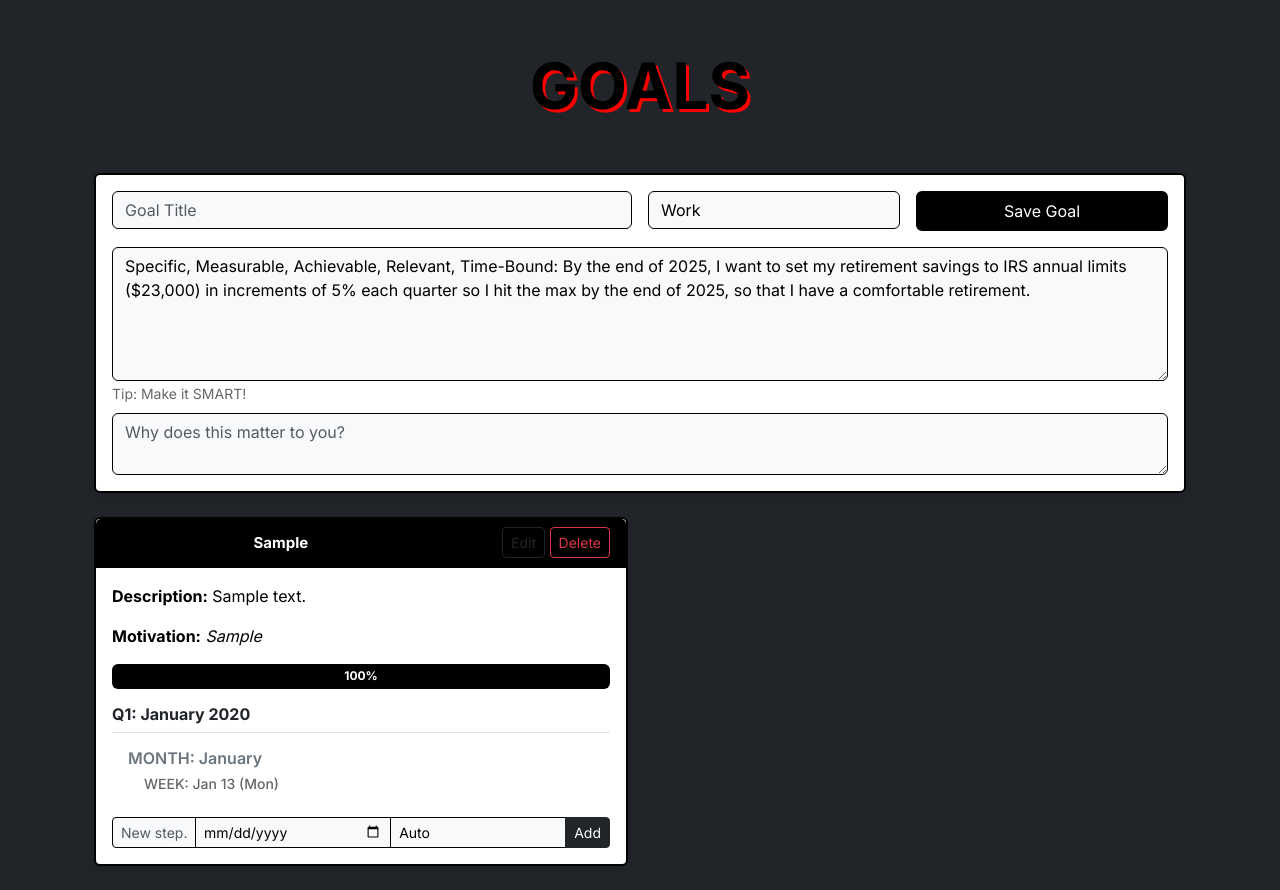
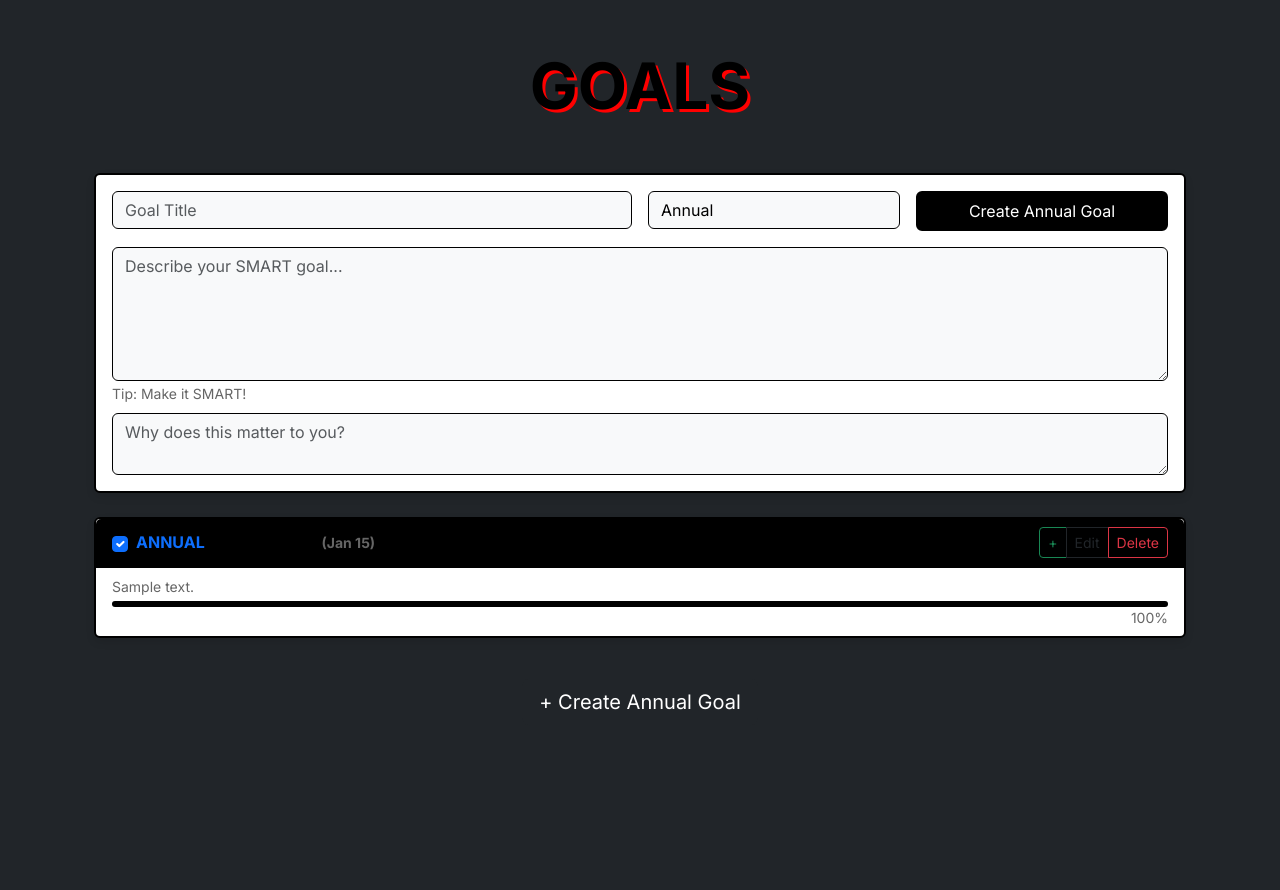
Before and after one commit to wmfmorgan/WFM-planner, a Flask app: page /goals in a window 1280 px wide. Shown: the part 65-955 px from the top of the page. After the commit the page ends 775 px from the top, so only its background shows below. Run offline with Flask 3, Linux system fonts and the light colour scheme; tables that the repository leaves empty hold one stand-in row (values such as "Sample post").

Commit message:
MVP2 Nested Goals v1

```diff
--- a/app/forms.py
+++ b/app/forms.py
@@ -19,11 +19,13 @@ SMART_EXAMPLE = (
 
 class GoalForm(FlaskForm):
     title = StringField('Goal Title', validators=[DataRequired()])
-    type = SelectField('Goal Type', choices=GOAL_TYPES, validators=[DataRequired()])
-    description = TextAreaField(
-        'Goal Description',
-        validators=[DataRequired()],
-        default=SMART_EXAMPLE  # DEFAULT TEXT HERE
-    )
-    motivation = TextAreaField('Goal Motivation')
-    submit = SubmitField('Save Goal')
+    type = SelectField('Goal Type', choices=[
+        ('annual', 'Annual'),
+        ('quarter', 'Quarter'),
+        ('month', 'Month'),
+        ('week', 'Week'),
+        ('day', 'Day')
+    ], validators=[DataRequired()])
+    description = TextAreaField('Description', validators=[DataRequired()])
+    motivation = TextAreaField('Motivation')
+    submit = SubmitField('Create Annual Goal')
--- a/app/routes.py
+++ b/app/routes.py
@@ -1,7 +1,7 @@
 # app/routes.py
 from flask import Blueprint, render_template, request, jsonify
 from . import db
-from .models import Goal, Step
+from .models import Goal
 from .forms import GoalForm
 from datetime import datetime
 
@@ -24,100 +24,72 @@ def goals():
         db.session.add(goal)
         db.session.commit()
         return jsonify({'status': 'success', 'goal_id': goal.id})
-    goals = Goal.query.all()
+
+    goals = Goal.query.filter_by(parent_id=None).all()  # Root goals only
     return render_template('goals.html', goals=goals, form=form)
 
-@bp.route('/api/goal/<int:goal_id>/step', methods=['POST'])
-def add_step(goal_id):
+# ADD SUB-GOAL (STEP = GOAL)
+@bp.route('/api/goal/<int:parent_id>/subgoal', methods=['POST'])
+def add_subgoal(parent_id):
+    parent = Goal.query.get_or_404(parent_id)
     data = request.json
-    title = data.get('title')
-    due_date_str = data.get('due_date')
-    step_type = data.get('step_type', 'auto')
-
-    if not title:
-        return jsonify({'status': 'error', 'message': 'Title required'}), 400
 
     due_date = None
-    if due_date_str:
+    if data.get('due_date'):
         try:
-            due_date = datetime.strptime(due_date_str, '%Y-%m-%d').date()
+            due_date = datetime.strptime(data['due_date'], '%Y-%m-%d').date()
         except ValueError:
             return jsonify({'status': 'error', 'message': 'Invalid date'}), 400
 
-    step = Step(title=title, due_date=due_date, goal_id=goal_id)
-    if step_type != 'auto':
-        step._type = step_type
-    step.save()
+    subgoal = Goal(
+        title=data['title'],
+        type=data.get('type', 'task'),
+        description=data.get('description', ''),
+        motivation=data.get('motivation', ''),
+        due_date=due_date,
+        parent_id=parent_id
+    )
+    db.session.add(subgoal)
+    db.session.commit()
 
     return jsonify({
         'status': 'success',
-        'step_id': step.id,
-        'step_type': step.step_type
+        'goal_id': subgoal.id,
+        'level': subgoal.level()
     })
 
-@bp.route('/api/step/<int:step_id>/toggle', methods=['POST'])
-def toggle_step(step_id):
-    step = Step.query.get_or_404(step_id)
-    step.completed = not step.completed
+# TOGGLE COMPLETION
+@bp.route('/api/goal/<int:goal_id>/toggle', methods=['POST'])
+def toggle_goal(goal_id):
+    goal = Goal.query.get_or_404(goal_id)
+    goal.completed = not goal.completed
     db.session.commit()
     return jsonify({
         'status': 'success',
-        'completed': step.completed,
-        'progress': step.goal.progress()
+        'completed': goal.completed,
+        'progress': goal.progress()
     })
 
-
-# app/routes.py — ADD THESE ROUTES
-
+# DELETE GOAL (AND ALL CHILDREN)
 @bp.route('/api/goal/<int:goal_id>', methods=['DELETE'])
 def delete_goal(goal_id):
     goal = Goal.query.get_or_404(goal_id)
     db.session.delete(goal)
     db.session.commit()
-    return jsonify({'status': 'success', 'message': 'Goal deleted'})
+    return jsonify({'status': 'success'})
 
+# EDIT GOAL
 @bp.route('/api/goal/<int:goal_id>', methods=['PUT'])
 def edit_goal(goal_id):
     goal = Goal.query.get_or_404(goal_id)
     data = request.json
     goal.title = data.get('title', goal.title)
-    goal.type = data.get('type', goal.type)
     goal.description = data.get('description', goal.description)
     goal.motivation = data.get('motivation', goal.motivation)
+    if data.get('due_date'):
+        try:
+            goal.due_date = datetime.strptime(data['due_date'], '%Y-%m-%d').date()
+        except:
+            goal.due_date = None
     db.session.commit()
     return jsonify({'status': 'success'})
-
-# app/routes.py
-@bp.route('/api/step/<int:step_id>', methods=['DELETE'])
-def delete_step(step_id):
-    step = Step.query.get_or_404(step_id)
-    db.session.delete(step)
-    db.session.commit()
-    return jsonify({'status': 'success', 'message': 'Step deleted'}), 200
-
-@bp.route('/api/step/<int:step_id>', methods=['PUT'])
-def edit_step(step_id):
-    step = Step.query.get_or_404(step_id)
-    data = request.json
-    step.title = data.get('title', step.title)
-    due_date_str = data.get('due_date')
-    step_type = data.get('step_type', 'auto')
-
-    if due_date_str:
-        try:
-            step.due_date = datetime.strptime(due_date_str, '%Y-%m-%d').date()
-        except:
-            step.due_date = None
-    else:
-        step.due_date = None
-
-    if step_type != 'auto':
-        step._type = step_type
-    else:
-        step._type = get_step_type(step.due_date) if step.due_date else 'day'
-
-    db.session.commit()
-    return jsonify({
-        'status': 'success',
-        'step_type': step.step_type
-    })
--- a/app/static/js/autosave.js
+++ b/app/static/js/autosave.js
@@ -307,6 +307,26 @@ document.addEventListener('DOMContentLoaded', function () {
         setTimeout(() => location.reload(), 300);
     }
 
+        goalsContainer.addEventListener('click', function (e) {
+        if (e.target.classList.contains('add-subgoal')) {
+            const parentId = e.target.dataset.parentId;
+            const title = prompt('Sub-goal title:');
+            if (!title) return;
+
+            const due_date = prompt('Due date (YYYY-MM-DD):') || null;
+
+            fetch(`/api/goal/${parentId}/subgoal`, {
+                method: 'POST',
+                headers: { 'Content-Type': 'application/json' },
+                body: JSON.stringify({ title, due_date })
+            })
+            .then(() => {
+                showToast('Sub-goal added!');
+                location.reload();
+            });
+        }
+    });
+
     console.log('AUTOSAVE.JS LOADED — READY TO DOMINATE!');
 
 });
--- a/app/templates/goal_card.html
+++ b/app/templates/goal_card.html
@@ -1,127 +1,76 @@
 <!-- app/templates/goal_card.html -->
-<div class="col-md-6 mb-4">
-    <div class="card border-dark shadow-sm h-100" data-goal-id="{{ goal.id }}">
-        <div class="card-header d-flex justify-content-between align-items-center">
-            <h5 class="mb-0">
+{% macro render_goal(goal, depth=0) %}
+    <div class="goal-node mb-3" style="margin-left: {{ depth * 25 }}px;">
+        <div class="card border-dark shadow-sm">
+            <div class="card-header bg-light d-flex justify-content-between align-items-center py-2">
+                <div class="d-flex align-items-center flex-grow-1">
+                    <input type="checkbox"
+                           class="form-check-input complete-goal me-2"
+                           data-goal-id="{{ goal.id }}"
+                           {% if goal.progress() == 100 %}checked{% endif %}>
+                    <h6 class="mb-0 fw-bold">
+                        <span class="text-uppercase text-primary">{{ goal.level() }}</span>:
                         <span class="goal-title">{{ goal.title }}</span>
-                <small class="badge bg-dark ms-2">{{ goal.type }}</small>
-            </h5>
-            <div>
-                <button class="btn btn-sm btn-outline-dark edit-goal">Edit</button>
-                <button class="btn btn-sm btn-outline-danger delete-goal">Delete</button>
+                        {% if goal.due_date %}
+                            <small class="text-muted ms-2">
+                                ({{ goal.due_date.strftime('%b %d') }}{% if goal.level() == 'week' %} Mon{% endif %})
+                            </small>
+                        {% endif %}
+                    </h6>
+                </div>
+                <div class="btn-group btn-group-sm">
+                    <button class="btn btn-outline-success add-subgoal"
+                            data-parent-id="{{ goal.id }}"
+                            title="Add Sub-Goal">
+                        +
+                    </button>
+                    <button class="btn btn-outline-dark edit-goal"
+                            data-goal-id="{{ goal.id }}"
+                            title="Edit">
+                        Edit
+                    </button>
+                    <button class="btn btn-outline-danger delete-goal"
+                            data-goal-id="{{ goal.id }}"
+                            title="Delete">
+                        Delete
+                    </button>
                 </div>
             </div>
-        <div class="card-body">
-            <p><strong>Description:</strong> {{ goal.description }}</p>
-            {% if goal.motivation %}
-                <p><strong>Motivation:</strong> <em>{{ goal.motivation }}</em></p>
+            <div class="card-body py-2 px-3">
+                {% if goal.description %}
+                    <p class="small text-muted mb-1">{{ goal.description }}</p>
                 {% endif %}
-
-        <!-- Overall Progress — BULLETPROOF -->
-        <div class="progress mb-3" style="height: 25px;">
-            <div class="progress-bar bg-dark text-white fw-bold no-svg-inject"
-                role="progressbar"
+                <div class="progress" style="height: 6px;">
+                    <div class="progress-bar bg-dark"
                          style="width: {{ goal.progress() }}%"
-                aria-valuenow="{{ goal.progress() }}"
-                aria-valuemin="0" aria-valuemax="100">
-                {{ goal.progress() }}%
+                         role="progressbar">
+                    </div>
+                </div>
+                <small class="text-muted float-end">{{ goal.progress() }}%</small>
             </div>
         </div>
 
-            <!-- FULL NESTED CARD HIERARCHY -->
-            <div class="steps-container">
-                {% if goal.nested_steps() %}
-                    {% for q_date, months in goal.nested_steps().items() %}
-                        <div class="mb-4">
-                            <h6 class="fw-bold text-dark mb-3 border-bottom pb-2">
-                                Q{{ ((q_date.month-1)//3)+1 }}: {{ q_date.strftime('%B %Y') }}
-                            </h6>
-                            {% for m_date, weeks in months.items() %}
-                                <div class="mb-3 ms-3">
-                                    <h6 class="fw-semibold text-secondary mb-2">
-                                        MONTH: {{ m_date.strftime('%B') }}
-                                    </h6>
-                                    {% for w_date, day_steps in weeks.items() %}
-                                        <div class="mb-2 ms-3">
-                                            <h6 class="fw-medium text-muted small mb-2">
-                                                WEEK: {{ w_date.strftime('%b %d') }} (Mon)
-                                            </h6>
-                                            <!-- DAY STEPS (SORTED BY DATE) -->
-                                            {% set sorted_days = day_steps|list %}
-                                            {% for step in sorted_days|sort(attribute='due_date') %}
-                                                {% if step.step_type == 'day' %}
-                                                    <div class="mb-2">
-                                                        <div class="card border-dark step-card" data-step-id="{{ step.id }}">
-                                                            <div class="card-body p-3 d-flex justify-content-between align-items-start">
-                                                                <div class="form-check flex-grow-1">
-                                                                    <input class="form-check-input step-checkbox" type="checkbox" {% if step.completed %}checked{% endif %}>
-                                                                    <label class="form-check-label {% if step.completed %}text-decoration-line-through text-muted{% endif %}">
-                                                                        <strong>DAY:</strong> {{ step.title }}
-                                                                        <small class="text-muted d-block">
-                                                                            {{ step.due_date.strftime('%b %d') }}
-                                                                        </small>
-                                                                    </label>
-                                                                </div>
-                                                                <div class="ms-3">
-                                                                    <button class="btn btn-sm btn-outline-dark edit-step">Edit</button>
-                                                                    <button class="btn btn-sm btn-outline-danger delete-step">Delete</button>
-                                                                </div>
-                                                            </div>
-                                                        </div>
-                                                    </div>
-                                                {% endif %}
-                                            {% endfor %}
-
-                                            <!-- NON-DAY STEPS (Q/M/W) IN THIS WEEK -->
-                                            {% for step in day_steps %}
-                                                {% if step.step_type in ['quarter', 'month', 'week'] %}
-                                                    <div class="mb-2">
-                                                        <div class="card border-dark step-card" data-step-id="{{ step.id }}">
-                                                            <div class="card-body p-3 d-flex justify-content-between align-items-start">
-                                                                <div class="form-check flex-grow-1">
-                                                                    <input class="form-check-input step-checkbox" type="checkbox" {% if step.completed %}checked{% endif %}>
-                                                                    <label class="form-check-label {% if step.completed %}text-decoration-line-through text-muted{% endif %}">
-                                                                        <strong>{{ step.step_type|upper }}:</strong> {{ step.title }}
-                                                                        {% if step.due_date %}
-                                                                            <small class="text-muted d-block">
-                                                                                {{ step.due_date.strftime('%b %d') }}{% if step.step_type == 'week' %} (Mon){% endif %}
-                                                                            </small>
-                                                                        {% endif %}
-                                                                    </label>
-                                                                </div>
-                                                                <div class="ms-3">
-                                                                    <button class="btn btn-sm btn-outline-dark edit-step">Edit</button>
-                                                                    <button class="btn btn-sm btn-outline-danger delete-step">Delete</button>
-                                                                </div>
-                                                            </div>
-                                                        </div>
-                                                    </div>
-                                                {% endif %}
+        <!-- RECURSIVE CHILDREN -->
+        {% for child in goal.children|sort(attribute='due_date') %}
+            {{ render_goal(child, depth + 1) }}
         {% endfor %}
     </div>
+{% endmacro %}
+
+<!-- MAIN RENDER LOOP -->
+<div class="goals-container">
+    {% for goal in goals if not goal.parent %}
+        {{ render_goal(goal) }}
+    {% else %}
+        <p class="text-center text-muted mt-5">
+            No goals yet. Create your first annual goal to begin!
+        </p>
     {% endfor %}
 </div>
-                            {% endfor %}
+
+<!-- Add Root Goal Button -->
+<div class="text-center mt-4">
+    <button class="btn btn-lg btn-dark add-root-goal">
+        + Create Annual Goal
+    </button>
 </div>
-                    {% endfor %}
-                {% else %}
-                    <p class="text-muted">Add dated steps to see the hierarchy!</p>
-                {% endif %}
-            </div>
-
-            <!-- Add Step -->
-            <div class="input-group mt-4">
-                <input type="text" class="form-control form-control-sm new-step" placeholder="New step...">
-                <input type="date" class="form-control form-control-sm date-input" style="width: 130px;">
-                <select class="form-select form-select-sm type-select" style="width: 110px;">
-                    <option value="auto">Auto</option>
-                    <option value="quarter">Quarter</option>
-                    <option value="month">Month</option>
-                    <option value="week">Week</option>
-                    <option value="day">Day</option>
-                </select>
-                <button class="btn btn-sm btn-dark add-step">Add</button>
-            </div>
-        </div>
-    </div>
-</div>
```
Also changed, not shown: app/models.py (+31 -68 lines). Lines whose indentation alone changed are shown as unchanged.
